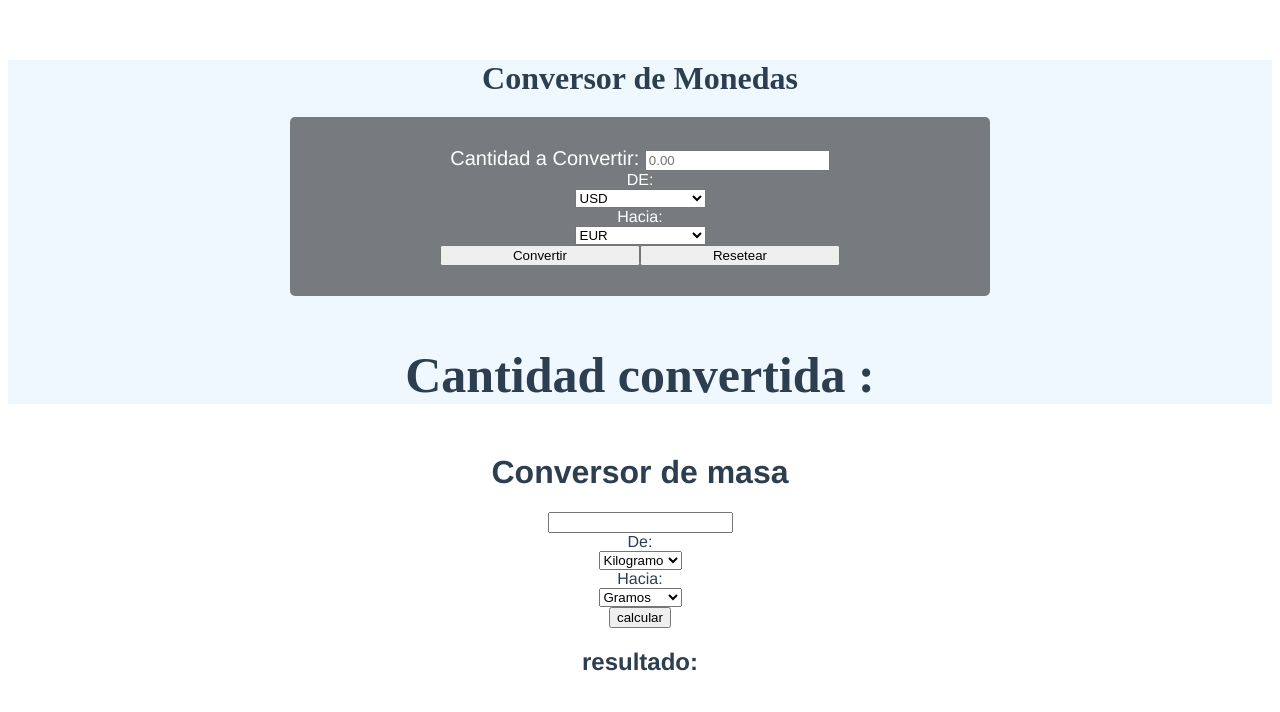
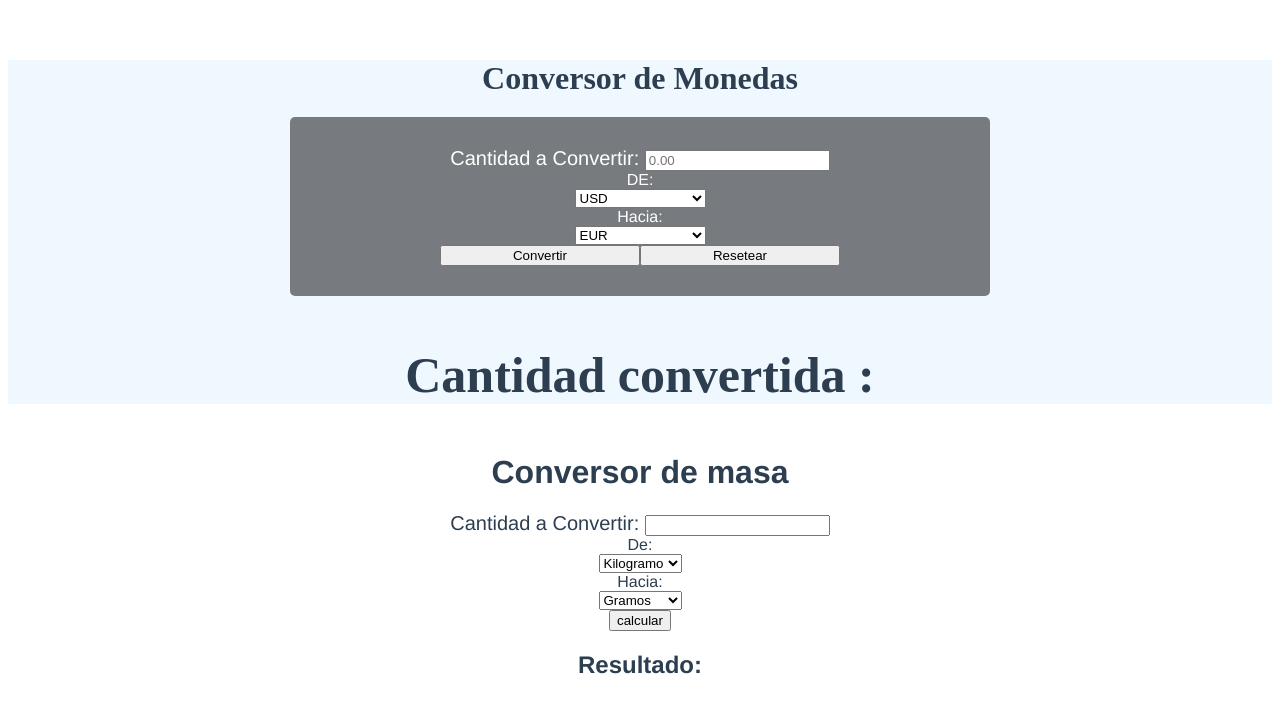
Before and after one commit to CesarAndreChavezHerrera/aprendisajeVue, a Vue app in the folder componetes/: page / in a window 1280 px wide. Shown: the top 712 px of the page. Built offline with nearby package versions, Linux system fonts and the light colour scheme.

Commit message:
Conversor de Masas 2.0

```diff
--- a/componetes/src/components/Masa.vue
+++ b/componetes/src/components/Masa.vue
@@ -1,7 +1,16 @@
 <template>
     <div>
         <h1>Conversor de masa</h1>
-        <input type="text" v-model ="entrada_numero" >
+
+        <div class="form-group">
+				<label for="oamount">
+					Cantidad a Convertir:
+				</label>
+				<input type="text" v-model="entrada_numero"
+					class="form-control searchBox"
+					id="oamount"
+                >
+			</div>
         <div>
             <span>De:</span>
         </div>
@@ -24,7 +33,7 @@
         </select>
         <br>
         <button v-on:click="calcular">calcular</button>
-        <h2>resultado:{{salida}}</h2>
+        <h2>Resultado:{{salida}}</h2>
     </div>
 </template>
 <script>
```
